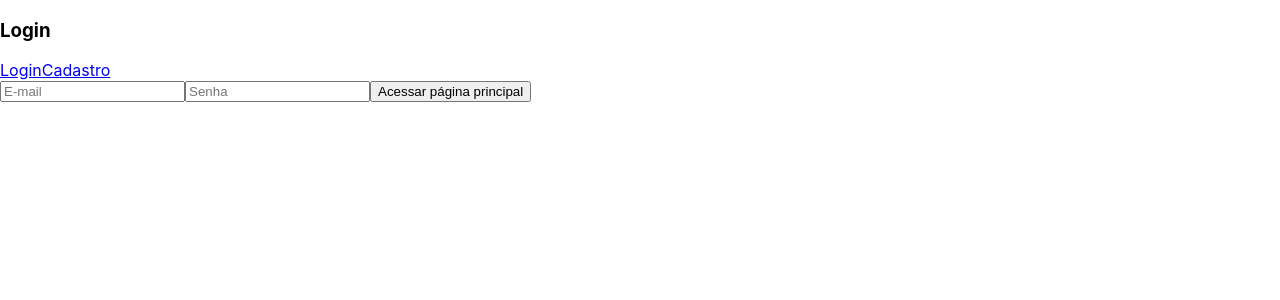
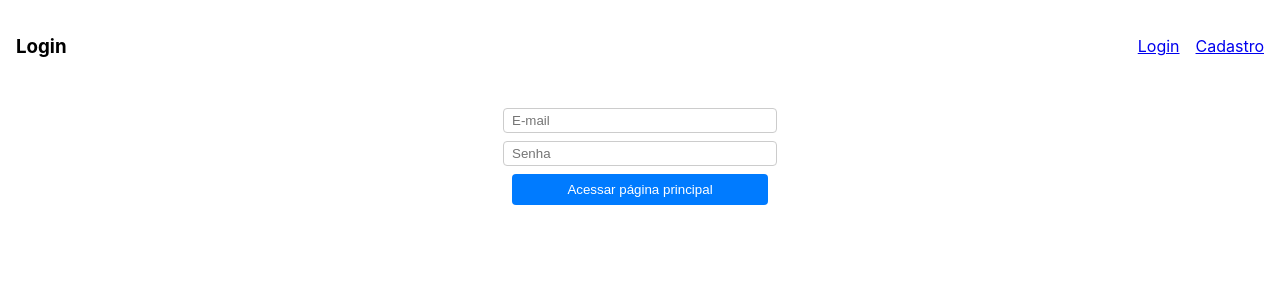
Before and after one commit to tagocms/atividade-somativa-tech-web, a React (Create React App) app: page /login in a window 1280 px wide. Shown: the top 300 px of the page. Built offline with nearby package versions, Linux system fonts and the light colour scheme; no server answers.

Commit message:
feat: added styles

```diff
--- a/src/App.css
+++ b/src/App.css
@@ -1,38 +1,68 @@
-.App {
-  text-align: center;
+form {
+  display: flex;
+  flex: 1;
+  flex-direction: column;
+  align-items: center;
+  justify-content: center;
 }
 
-.App-logo {
-  height: 40vmin;
-  pointer-events: none;
+form input {
+  padding: 4px 8px;
+  margin-bottom: 8px;
+  border: 1px solid #ccc;
+  border-radius: 4px;
+  width: 20%;
 }
 
-@media (prefers-reduced-motion: no-preference) {
-  .App-logo {
-    animation: App-logo-spin infinite 20s linear;
-  }
+form button {
+  width: 20%;
+  padding: 8px 16px;
+  background-color: #007bff;
+  color: white;
+  border: none;
+  border-radius: 4px;
+  cursor: pointer;
 }
 
-.App-header {
-  background-color: #282c34;
-  min-height: 100vh;
+form button:hover {
+  background-color: #0056b3;
+}
+
+.header {
+  display: flex;
+  flex-direction: row;
+  align-items: center;
+  justify-content: space-between;
+  margin-bottom: 16px;
+  padding: 16px;
+}
+
+.link-group {
+  display: flex;
+  flex-direction: row;
+  align-items: center;
+  gap: 16px;
+}
+
+.header button {
+  padding: 4px 8px;
+  background-color: red;
+  color: white;
+  border: none;
+  cursor: pointer;
+  border-radius: 4px;
+}
+
+.header button:hover {
+  background-color: darkred;
+}
+
+.message-container {
   display: flex;
   flex-direction: column;
   align-items: center;
   justify-content: center;
-  font-size: calc(10px + 2vmin);
-  color: white;
+  margin-top: 16px;
+  color: red;
+  font-size: 12px;
 }
-
-.App-link {
-  color: #61dafb;
-}
-
-@keyframes App-logo-spin {
-  from {
-    transform: rotate(0deg);
-  }
-  to {
-    transform: rotate(360deg);
-  }
-}
--- a/src/components/SignUpInForm/index.js
+++ b/src/components/SignUpInForm/index.js
@@ -15,17 +15,21 @@ export class SignUpInForm extends React.Component {
 
     render() {
         return(
+            <div>
+                <div className="header">
+                    <h3>{this.type}</h3>
+                    <div className="link-group">
+                        <Link to="/login">Login</Link>
+                        <Link to="/cadastro">Cadastro</Link>
+                    </div>
+                </div>
             <form action={(e) => this.action(e)}>
-                <div className="form-header">
-                    <h3>{this.type}</h3>
-                    <Link to="/login">Login</Link>
-                    <Link to="/cadastro">Cadastro</Link>
-                </div>
                 {this.children}
                 <input type="email" placeholder="E-mail" onChange={(e) => this.setEmail(e.target.value)} />
                 <input type="password" placeholder="Senha" onChange={(e) => this.setPassword(e.target.value)} />
                 <button type="submit">{this.type === "Login" ? "Acessar página principal" : "Cadastrar e acessar página principal"}</button>
             </form>
+            </div>
         );
     }
 }
--- a/src/screens/Principal/index.js
+++ b/src/screens/Principal/index.js
@@ -54,8 +54,8 @@ export class Principal extends React.Component {
             <div>
                 {!this.state.isLoading &&
                     <div>
-                        <div className="principal-header">
-                            <h1>Principal</h1>
+                        <div className="header">
+                            <h3>Principal</h3>
                             <button onClick={this.logout}>Sair</button>
                         </div>
 
```
